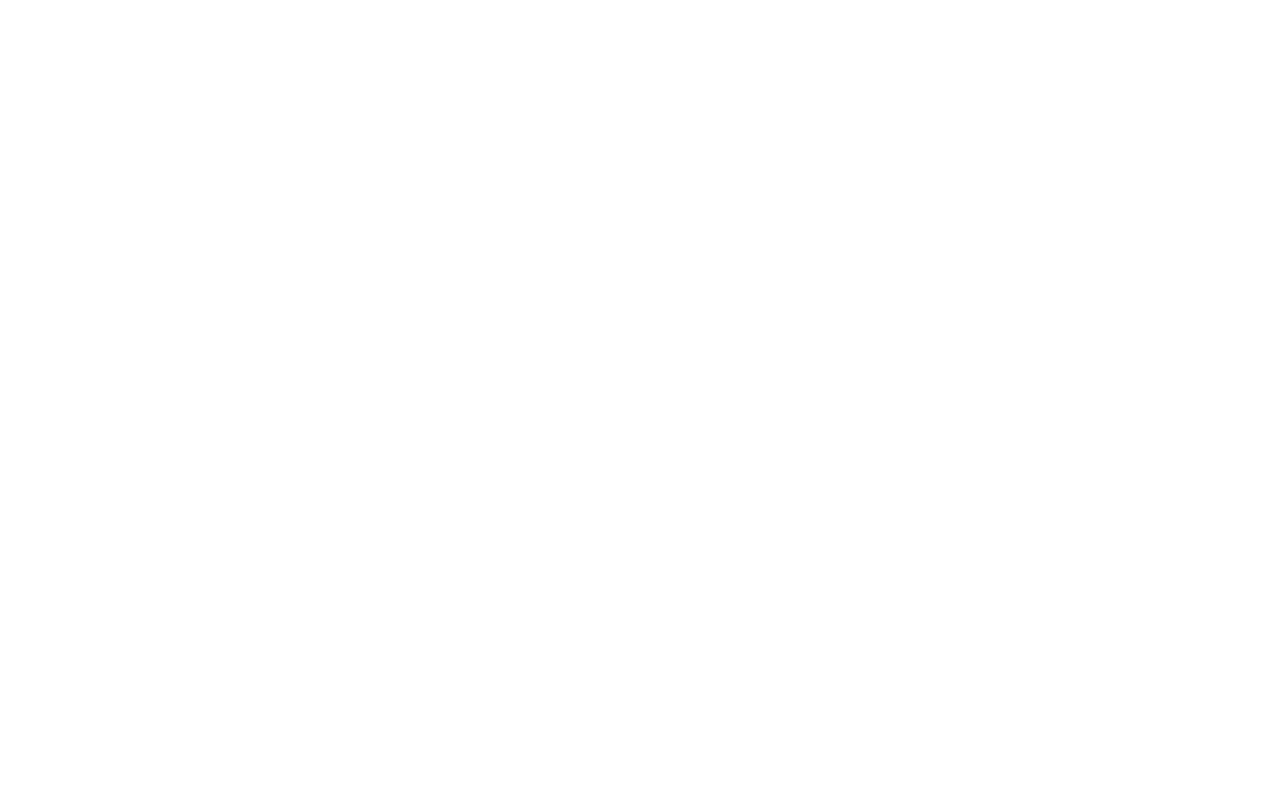
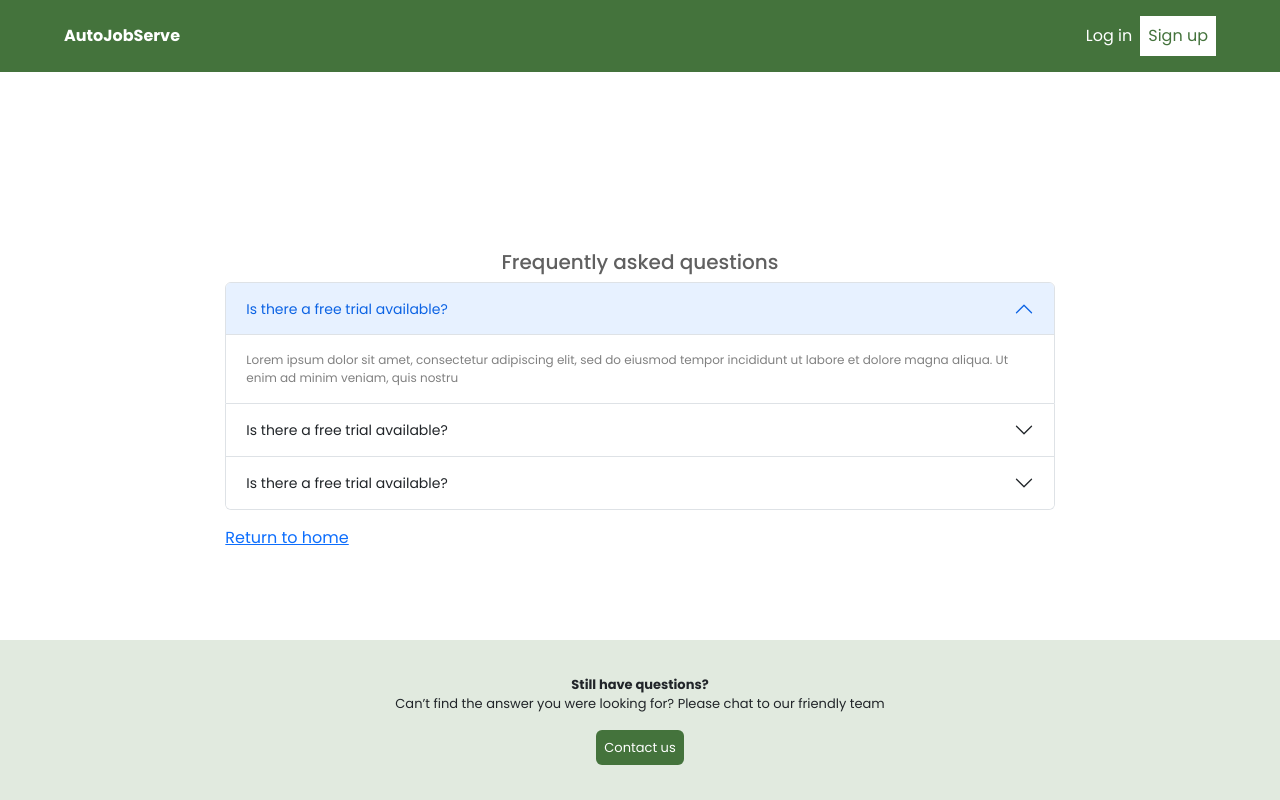
Before and after one commit to TheTeazz/jobFinder, an Angular app: page /faq in a window 1280 px wide. Before the commit this address led to /. Built offline with nearby package versions, Linux system fonts and the light colour scheme.

Commit message:
Created FAQ page and set it's routes

```diff
--- a/src/app/app-routing.module.ts
+++ b/src/app/app-routing.module.ts
@@ -11,6 +11,7 @@
 import { AutoApplyComponent } from './components/dashboard/auto-apply/auto-apply.component';
 import { NewPasswordComponent } from './password-reset/new-password/new-password.component';
 import { EmailComponent } from './password-reset/email/email.component';
+import { FAQComponent } from './faq/faq.component';
 
 const routes: Routes = [
   {path:'', component: LandingPageComponent},
@@ -23,7 +24,8 @@
   {path:'profile', component: ProfilePageComponent},
   {path:'auto-apply', component: AutoApplyComponent},
   {path:'email', component: EmailComponent},
-  {path:'new-password', component: NewPasswordComponent}
+  {path:'new-password', component: NewPasswordComponent},
+  {path:'faq', component: FAQComponent}
 
 ];
 
--- a/src/app/app.module.ts
+++ b/src/app/app.module.ts
@@ -17,6 +17,7 @@
 import { AutoApplyComponent } from './components/dashboard/auto-apply/auto-apply.component';
 import { EmailComponent } from './password-reset/email/email.component';
 import { NewPasswordComponent } from './password-reset/new-password/new-password.component';
+import { FAQComponent } from './faq/faq.component';
 
 
 
@@ -35,7 +36,8 @@
     ProfilePageComponent,
     AutoApplyComponent,
     EmailComponent,
-    NewPasswordComponent
+    NewPasswordComponent,
+    FAQComponent
   ],
   imports: [
     BrowserModule,
--- a/src/app/components/landing-page/landing-page.component.html
+++ b/src/app/components/landing-page/landing-page.component.html
@@ -218,7 +218,7 @@
                 <a href="#services" class="list-group-item list-group-item-action text-white">Our services</a>
                 <a href="#testimonials" class="list-group-item list-group-item-action text-white">Testimonials</a>
                 <a href="#contact" class="list-group-item list-group-item-action text-white">contact us</a>
-                <a href="#faqs" class="list-group-item list-group-item-action text-white">FAQs</a>
+                <a routerLink="/faq" class="list-group-item list-group-item-action text-white">FAQs</a>
             </div>
 
             <div class="list">
--- /dev/null
+++ b/src/app/faq/faq.component.css
@@ -0,0 +1,53 @@
+.body{
+    min-height: 100vh;
+    /* position: absolute; */
+}
+.navbar{
+    background-color: #44733C;
+}
+.navbar-brand{
+    color: white;
+}
+.nav-link{
+    color: white;
+}
+.loginBtn{
+    background-color: transparent;
+    border: none;
+    color: white;
+}
+.signupBtn{
+    background-color: white;
+    border: none;
+    color: #44733C;
+}
+
+/* faq styles */
+.accordion-button{
+    font-size: 14px;
+}
+.accordion-body{
+    font-size: 12px;
+    color: grey;
+}
+h5{
+    color: #606060;
+}
+
+.container{
+
+}
+
+/* faq footer styles */
+.footer{
+    position: absolute;
+    bottom: 0;
+    height: 20%;
+    background-color: #E1EADF;
+    font-size: 13px;
+}
+.footerBtn{
+    background-color: #44733C;
+    color: white;
+    border: none;
+}
--- /dev/null
+++ b/src/app/faq/faq.component.html
@@ -0,0 +1,102 @@
+<div class="body container-fluid col-md-8 d-flex flex-column justify-content-center" >
+
+
+    <!-- navigation bar -->
+    <nav class="navbar navbar-expand-lg fixed-top">
+        <div class="container-fluid d-md-flex justify-content-between mx-3 px-md-5 pt-2 pb-2">
+            <a class="navbar-brand fs-6 fw-bold" href="#">AutoJobServe</a>
+
+            <button class="navbar-toggler" type="button" data-bs-toggle="collapse" data-bs-target="#navbarNav"
+                aria-controls="navbarNav" aria-expanded="false" aria-label="Toggle navigation">
+                <span class="navbar-toggler-icon"></span>
+            </button>
+            <div class="collapse navbar-collapse" id="navbarNav">
+                <ul class="navbar-nav ms-auto text-center">
+                    <li class="nav-item">
+                        <input type="button" value="Log in" routerLink="/logIn" routerLinkActive="active" class="loginBtn p-2">
+                    </li>
+                    <li class="nav-item">
+                        <input type="button" value="Sign up" routerLink="/signUp" routerLinkActive="active" class="signupBtn p-2">
+                    </li>
+
+                </ul>
+            </div>
+
+
+        </div>
+    </nav>
+
+    <!-- FAQ section -->
+
+
+
+        <h5 class="text-center">Frequently asked questions</h5>
+        <div class="">
+
+
+            <div class="accordion" id="accordionExample">
+                <div class="accordion-item">
+                    <h2 class="accordion-header" id="headingOne">
+                        <button class="accordion-button" type="button" data-bs-toggle="collapse"
+                            data-bs-target="#collapseOne" aria-expanded="true" aria-controls="collapseOne">
+                            Is there a free trial available?
+                        </button>
+                    </h2>
+                    <div id="collapseOne" class="accordion-collapse collapse show" aria-labelledby="headingOne"
+                        data-bs-parent="#accordionExample">
+                        <div class="accordion-body">
+                            Lorem ipsum dolor sit amet, consectetur adipiscing elit, sed do eiusmod tempor incididunt ut
+                            labore et dolore magna aliqua. Ut enim ad minim veniam, quis nostru
+                        </div>
+                    </div>
+                </div>
+
+                <div class="accordion-item">
+                    <h2 class="accordion-header" id="headingTwo">
+                        <button class="accordion-button collapsed" type="button" data-bs-toggle="collapse"
+                            data-bs-target="#collapseTwo" aria-expanded="false" aria-controls="collapseTwo">
+                            Is there a free trial available?
+                        </button>
+                    </h2>
+                    <div id="collapseTwo" class="accordion-collapse collapse" aria-labelledby="headingTwo"
+                        data-bs-parent="#accordionExample">
+                        <div class="accordion-body">
+                            Lorem ipsum dolor sit amet, consectetur adipiscing elit, sed do eiusmod tempor incididunt ut
+                            labore et dolore magna aliqua. Ut enim ad minim veniam, quis nostru
+                        </div>
+                    </div>
+                </div>
+
+                <div class="accordion-item">
+                    <h2 class="accordion-header" id="headingThree">
+                        <button class="accordion-button collapsed" type="button" data-bs-toggle="collapse"
+                            data-bs-target="#collapseThree" aria-expanded="false" aria-controls="collapseThree">
+                            Is there a free trial available?
+                        </button>
+                    </h2>
+                    <div id="collapseThree" class="accordion-collapse collapse" aria-labelledby="headingThree"
+                        data-bs-parent="#accordionExample">
+                        <div class="accordion-body">
+                            Lorem ipsum dolor sit amet, consectetur adipiscing elit, sed do eiusmod tempor incididunt ut
+                            labore et dolore magna aliqua. Ut enim ad minim veniam, quis nostru
+                        </div>
+                    </div>
+                </div>
+
+            </div>
+
+
+        </div>
+
+
+    <a href="" class="mt-3">Return to home</a>
+
+
+</div>
+<!-- FAQ footer section -->
+<div class="footer fixed-bottom container-fluid d-flex flex-column align-items-center justify-content-center">
+
+    <b>Still have questions?</b>
+    <p class="col-9 text-center">Can’t find the answer you were looking for? Please chat to our friendly team</p>
+    <button class="footerBtn p-2 rounded">Contact us</button>
+</div>
--- /dev/null
+++ b/src/app/faq/faq.component.ts
@@ -0,0 +1,15 @@
+import { Component, OnInit } from '@angular/core';
+
+@Component({
+  selector: 'app-faq',
+  templateUrl: './faq.component.html',
+  styleUrls: ['./faq.component.css']
+})
+export class FAQComponent implements OnInit {
+
+  constructor() { }
+
+  ngOnInit(): void {
+  }
+
+}
```
Also changed, not shown: src/app/password-reset/email/email.component.css (line endings or trailing spaces), 1 other file (tests, documents, lock files or other folders).
